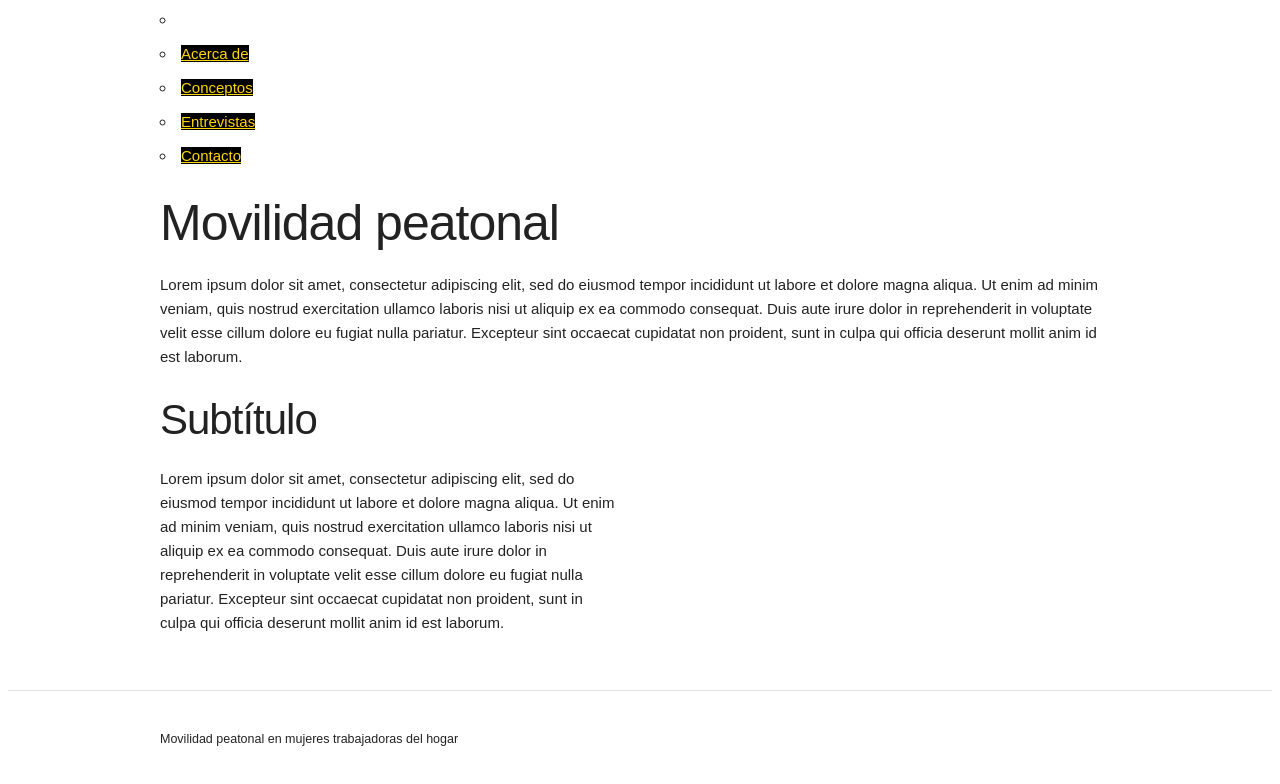
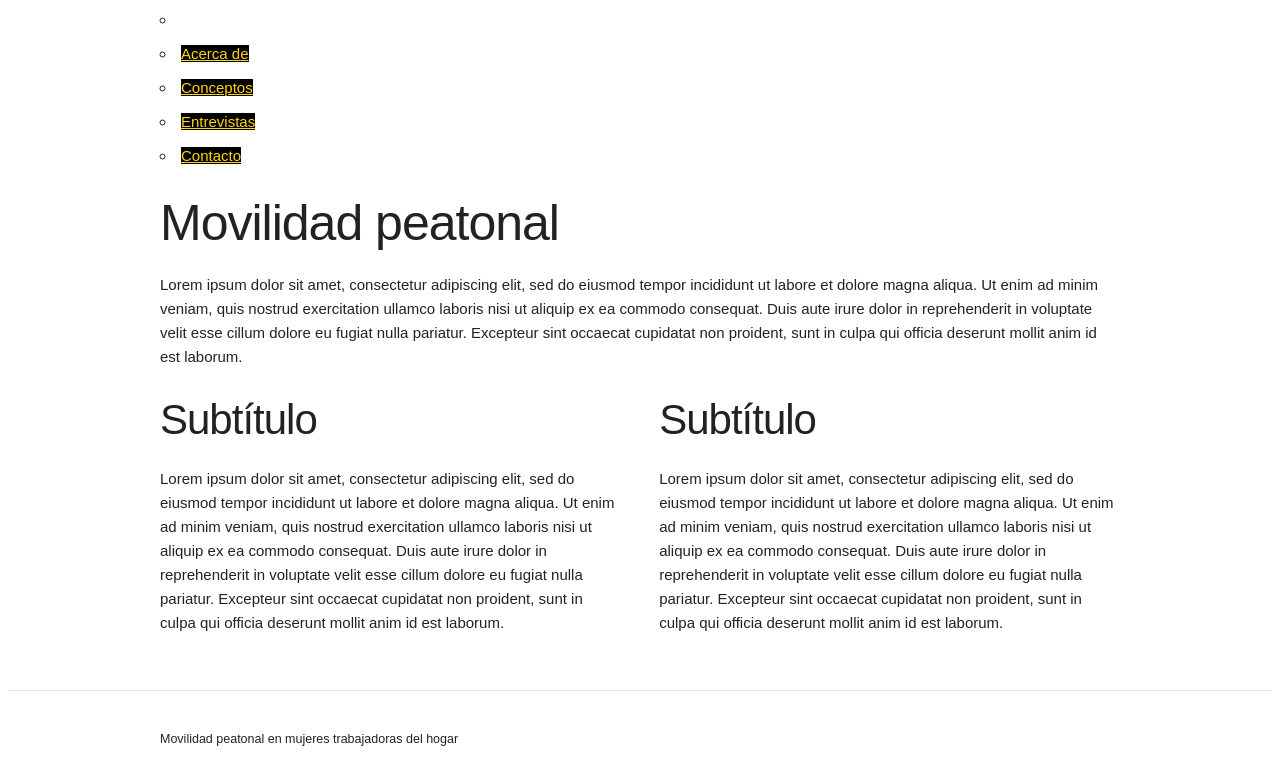
Before and after one commit to amaiasuarezz/movilidad-cdmx, a plain HTML site: page layout.html in a window 1280 px wide. Drawn offline with nearby package versions, Linux system fonts and the light colour scheme; a web font is replaced by a local one.

Commit message:
descripcion

```diff
--- a/layout.html
+++ b/layout.html
@@ -44,6 +44,11 @@
     <p>Lorem ipsum dolor sit amet, consectetur adipiscing elit, sed do eiusmod tempor incididunt ut labore et dolore magna aliqua. Ut enim ad minim veniam, quis nostrud exercitation ullamco laboris nisi ut aliquip ex ea commodo consequat. Duis aute irure dolor in reprehenderit in voluptate velit esse cillum dolore eu fugiat nulla pariatur. Excepteur sint occaecat cupidatat non proident, sunt in culpa qui officia deserunt mollit anim id est laborum.</p>
 
 </article>
+<article class="six columns">
+    <h2>Subtítulo </h2>
+    <p>Lorem ipsum dolor sit amet, consectetur adipiscing elit, sed do eiusmod tempor incididunt ut labore et dolore magna aliqua. Ut enim ad minim veniam, quis nostrud exercitation ullamco laboris nisi ut aliquip ex ea commodo consequat. Duis aute irure dolor in reprehenderit in voluptate velit esse cillum dolore eu fugiat nulla pariatur. Excepteur sint occaecat cupidatat non proident, sunt in culpa qui officia deserunt mollit anim id est laborum.</p>
+
+</article>
         </section>
     </main>
     <hr>
```
